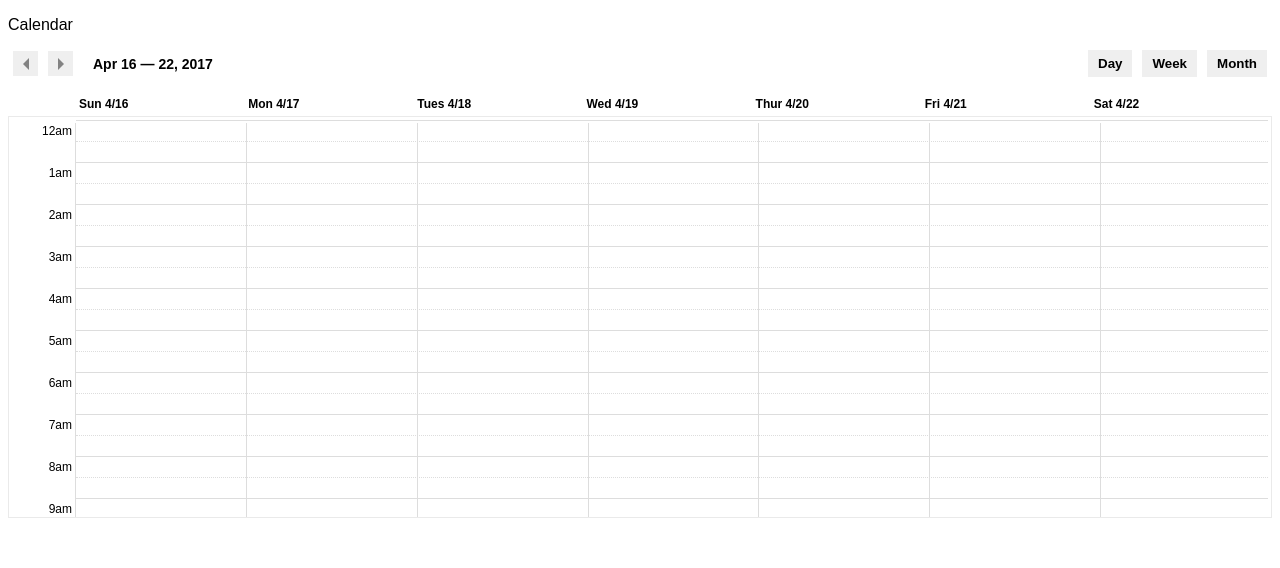
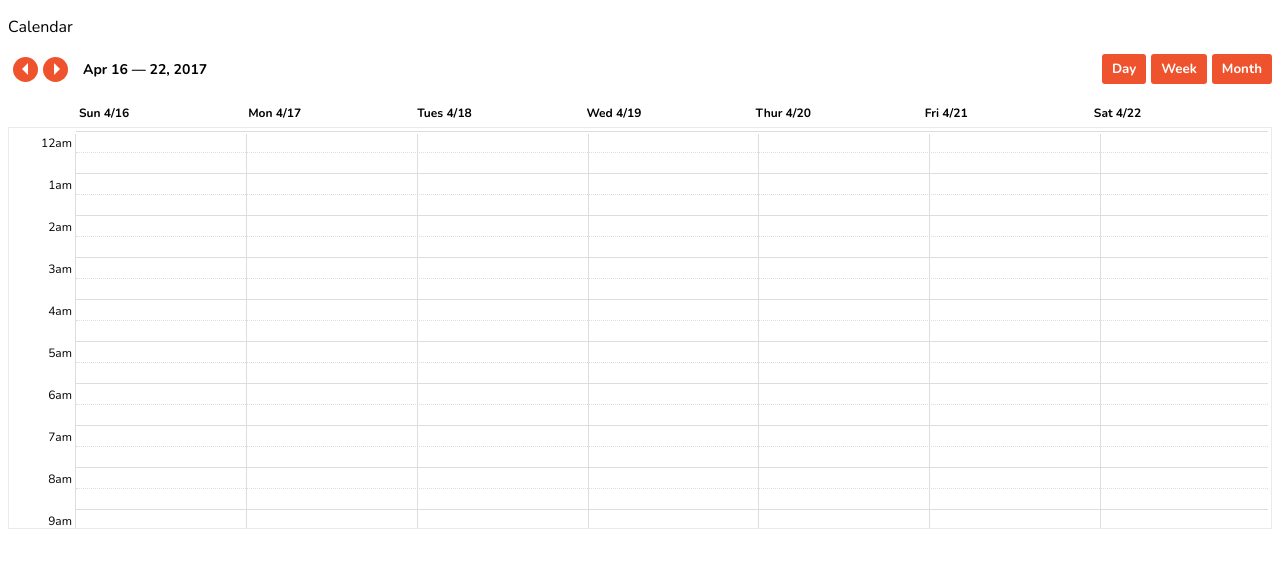
Before and after one commit to korrybass/HighNoon, a React (Create React App) app: page / in a window 1280 px wide. Shown: the top 568 px of the page. Built offline with nearby package versions, Linux system fonts and the light colour scheme.

Commit message:
style updates

```diff
--- a/public/index.html
+++ b/public/index.html
@@ -4,6 +4,7 @@
 	<meta charset="UTF-8">
 	<title>High Noon Calendar</title>
 	<!--<link rel="stylesheet" href="style.css">-->
+	<link href="https://fonts.googleapis.com/css?family=Nunito:400,700" rel="stylesheet">
 </head>
 <body>
 	<div id="calendar"></div>
--- a/src/index.css
+++ b/src/index.css
@@ -1,8 +1,14 @@
+h1, h2, h3, h4, h5, h6, p, td, button {
+    font-family: 'Nunito', sans-serif;
+}
+
+
+
 .calendar-container {
     font-family: sans-serif;
 }
 .calendar-container button{
-    margin: 0 5px;
+    margin: 0 0 0 5px;
 }
 .calendar-container button:hover{
     cursor: pointer;
@@ -36,6 +42,7 @@
 
 .rc-date-btn {
  display: inline-block;
+ border-radius: 50%;
 }
 .rc-date-btn button{
     border-radius: 0;
@@ -120,7 +127,9 @@ button{
     border: none;
     padding: 6px 10px;
     font-weight: bold;
-    background-color: 3;
+    background-color: #EF532D;
+    color: #fff;
+    border-radius: 3px;
 }
 .monthTitle{
     font-size: 14px;
@@ -192,13 +201,16 @@ button{
     height: 25px;
 }
 
+.arr-icon {
+    border-color: #fff;
+}
 .rc-arrow-left .arr-icon{
   width: 0;
   height: 0;
   border-top: 6px solid transparent;
   border-bottom: 6px solid transparent;
-
-  border-right:6px solid #828282;
+  border-right:6px solid;
+  margin-left: -1px;
 }
 
 .rc-arrow-right .arr-icon{
@@ -206,7 +218,8 @@ button{
   height: 0;
   border-top: 6px solid transparent;
   border-bottom: 6px solid transparent;
-  border-left: 6px solid #828282;
+  border-left: 6px solid;
+  margin-left: 1px;
 }
 
 .rc-weekly-event{
@@ -216,11 +229,12 @@ button{
     overflow: hidden;
     width: 100%;
     white-space: nowrap;
-    border: 1px solid #A1DBB2;
-    background-color: #e1f8e8;
+    border: 1px solid #ff3000;
+    background-color: #ffd9b2;
     padding: 0 2px;
     box-sizing: border-box;
 }
 .rc-weekly-event .title{
     margin: 0;
+    color: #ff3000;
 }
```
